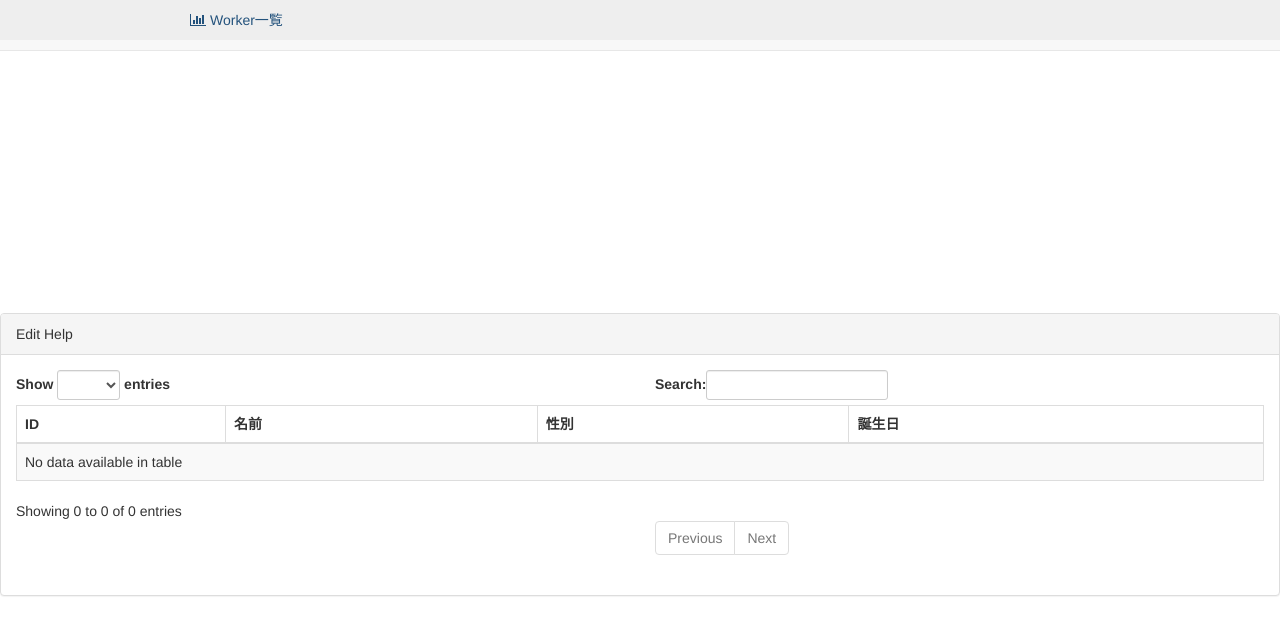
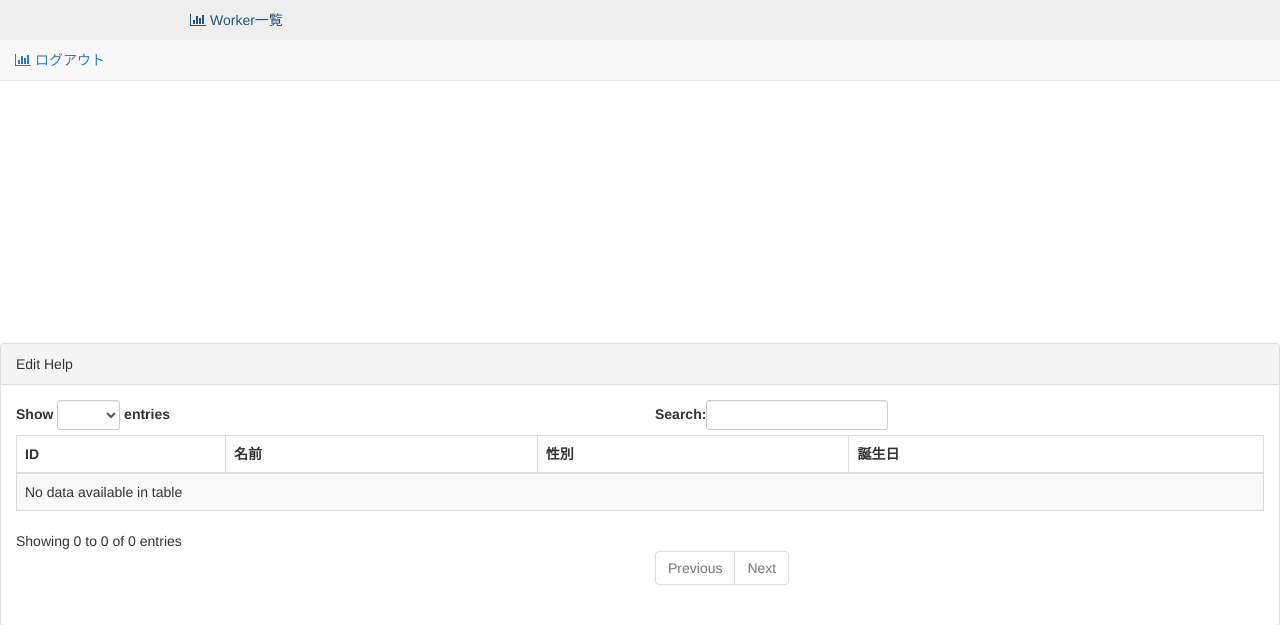
Before and after one commit to 4n1/manager_project, a Django app: template manager/templates/worker_list.html in a window 1280 px wide. Shown: the top 625 px of the page. Run offline with Django 3.2, Linux system fonts and the light colour scheme; the template is opened without the code that fills it, so the values that code supplies are empty; some libraries are stand-ins or nearby versions.

Commit message:
ログアウト機能の実装

```diff
--- a/manager/templates/base.html
+++ b/manager/templates/base.html
@@ -50,6 +50,13 @@
                                 Worker一覧
                             </a>
                         </li>
+                        <li>
+                            <a href="/logout/">
+                                <i class="fa fa-bar-chart" aria-hidden="true">
+                                </i>
+                                ログアウト
+                            </a>
+                        </li>
                     </ul>
                 </div>
             </div>
--- a/manager/views.py
+++ b/manager/views.py
@@ -1,7 +1,8 @@
 from django.shortcuts import render, redirect, get_object_or_404
 from django.views.generic import TemplateView
+from django.contrib.auth import authenticate
 from django.contrib.auth.views import login
-from django.contrib.auth import authenticate
+from django.contrib.auth import logout
 
 from manager.models import Person, Worker
 
--- a/manager_project/urls.py
+++ b/manager_project/urls.py
@@ -17,6 +17,7 @@ from django.contrib import admin
 from django.urls import path
 from django.conf import settings
 from django.conf.urls import include, url
+# 対象のページ遷移時に認証されていないとログインを要求する。
 from django.contrib.auth.decorators import login_required
 
 import manager.views as manager_view
@@ -24,8 +25,9 @@ import manager.views as manager_view
 urlpatterns = [
     path('admin/', admin.site.urls),
     path('login/', manager_view.CustomLoginView.as_view()),
+    path('logout/', manager_view.logout_view),
     # URLとViewを組み合わせる。
-    path('worker_list/', manager_view.WorkerListView.as_view())
+    path('worker_list/', login_required(manager_view.WorkerListView.as_view()))
 ]
 
 if settings.DEBUG:
```
